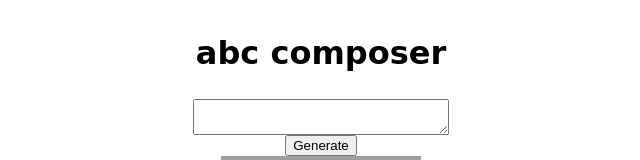
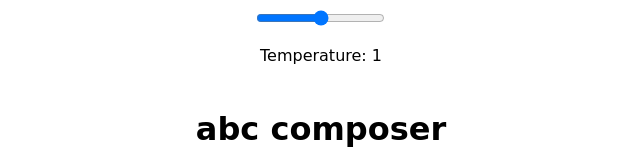
Before and after one commit to erl-j/abc-composer, a React (Vite) app: page / in a window 1280 px wide. Shown: the top 160 px of the page, without its empty margins (319-959 px from the left). Built offline with nearby package versions, Linux system fonts and the light colour scheme; grey boxes are pictures that could not be loaded.

Commit message:
add temperature slider

```diff
--- a/src/App.jsx
+++ b/src/App.jsx
@@ -12,6 +12,8 @@ function App() {
   const [input, setInput] = useState('');
   const [abc, setAbc] = useState('');
   const [disabled, setDisabled] = useState(false);
+
+  const [generationParams, setGenerationParams] = useState({ temperature: 1.0 })
 
 
 
@@ -60,7 +62,6 @@ function App() {
           break;
 
         case 'update':
-          console.log(e)
           // Generation update: update the output text.
           const abcSplit = e.data.output.split("@")[1];
           setAbc(abcSplit);
@@ -82,10 +83,10 @@ function App() {
     setDisabled(true);
     worker.current.postMessage({
       text: input + "@",
+      generationParams
     });
   }
 
-  console.log(abc);
 
   // everything after @ is abc
   // everything before @ is text
@@ -94,8 +95,12 @@ function App() {
     <div style={{ width: "100%", height: "100%", display: "flex", justifyContent: "center", alignItems: "center" }}>
 
       <div style={{ display: "flex", flexDirection: "column", alignItems: "center" }}>
+        <input type="range" min="0" max="2" step="0.1"
+        value={generationParams.temperature}
+        onChange={e => setGenerationParams(oldGenerationParams => ({...oldGenerationParams, temperature: Number(e.target.value)}))} />
+        <p>Temperature: {generationParams.temperature}</p>
         <h1>abc composer</h1>
-        <textarea value={input} onChange={e => setInput(e.target.value)} style={{ width: "100%" }}/>
+        <textarea value={input} onChange={e => setInput(e.target.value)} style={{ width: "100%" }} />
         {ready && <Editor abc={abc} setAbc={setAbc} />}
         <button disabled={disabled} onClick={generate}>Generate</button>
         {ready === false && (
--- a/src/worker.js
+++ b/src/worker.js
@@ -38,10 +38,23 @@ self.addEventListener('message', async (event) => {
     );
 
     let text = event.data.text.trim();
+
+    // temperature: 2:
+    // max_new_tokens: 10:
+    // repetition_penalty: 1.5:
+    // // no_repeat_ngram_size: 2,
+    // // num_beams: 1,
+    // // num_return_sequences: 1,
+    // min_tokens:
+    // top_k:
+    console.log(event.data.generationParams)
+
     // Actually perform the translation
     let output = await lm(text, {
+        ...event.data.generationParams,
         // Allows for partial output
         max_length: 100,
+        do_sample: true,
         callback_function: x => {
             let output = lm.tokenizer.decode(x[0].output_token_ids, { skip_special_tokens: true });
             self.postMessage({
```
